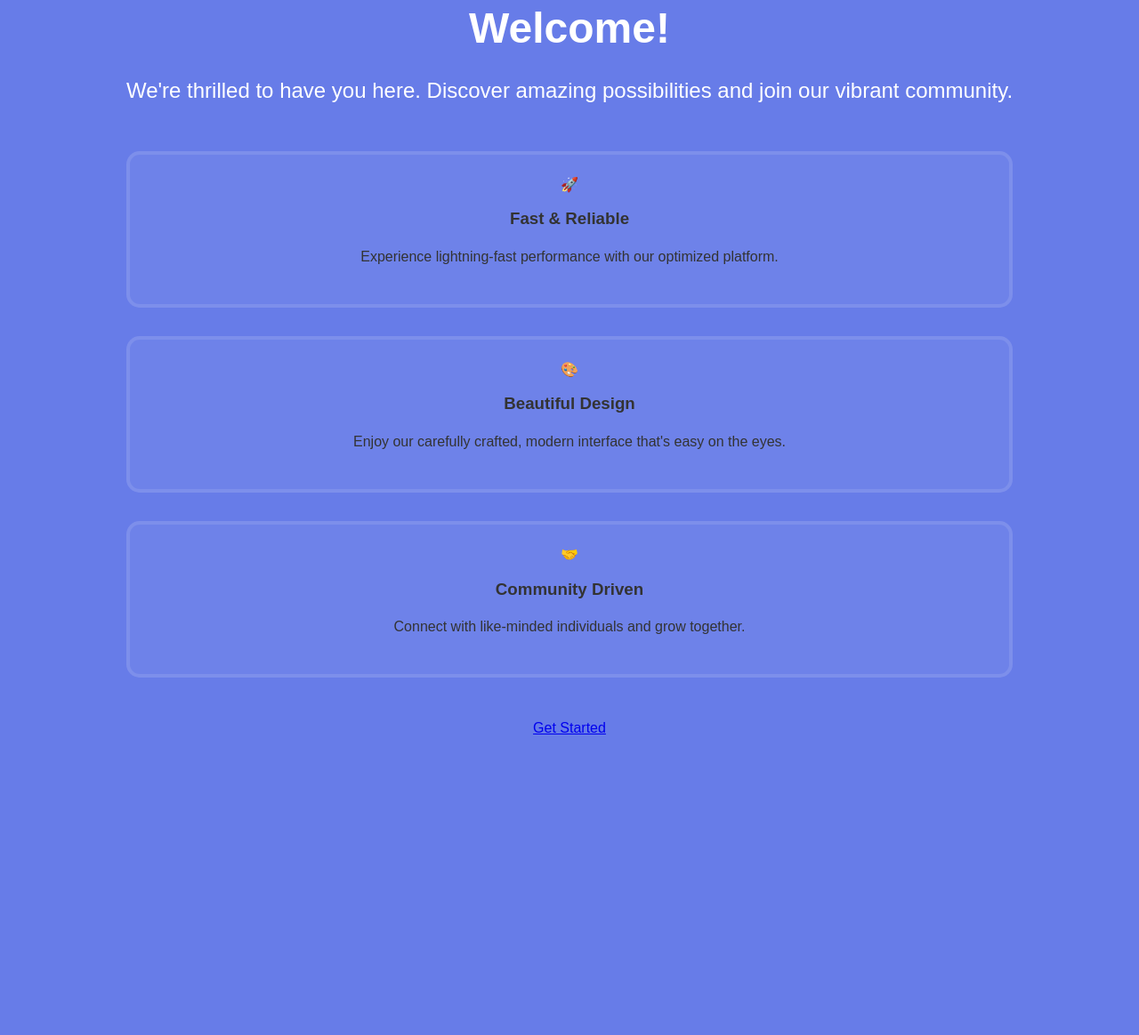
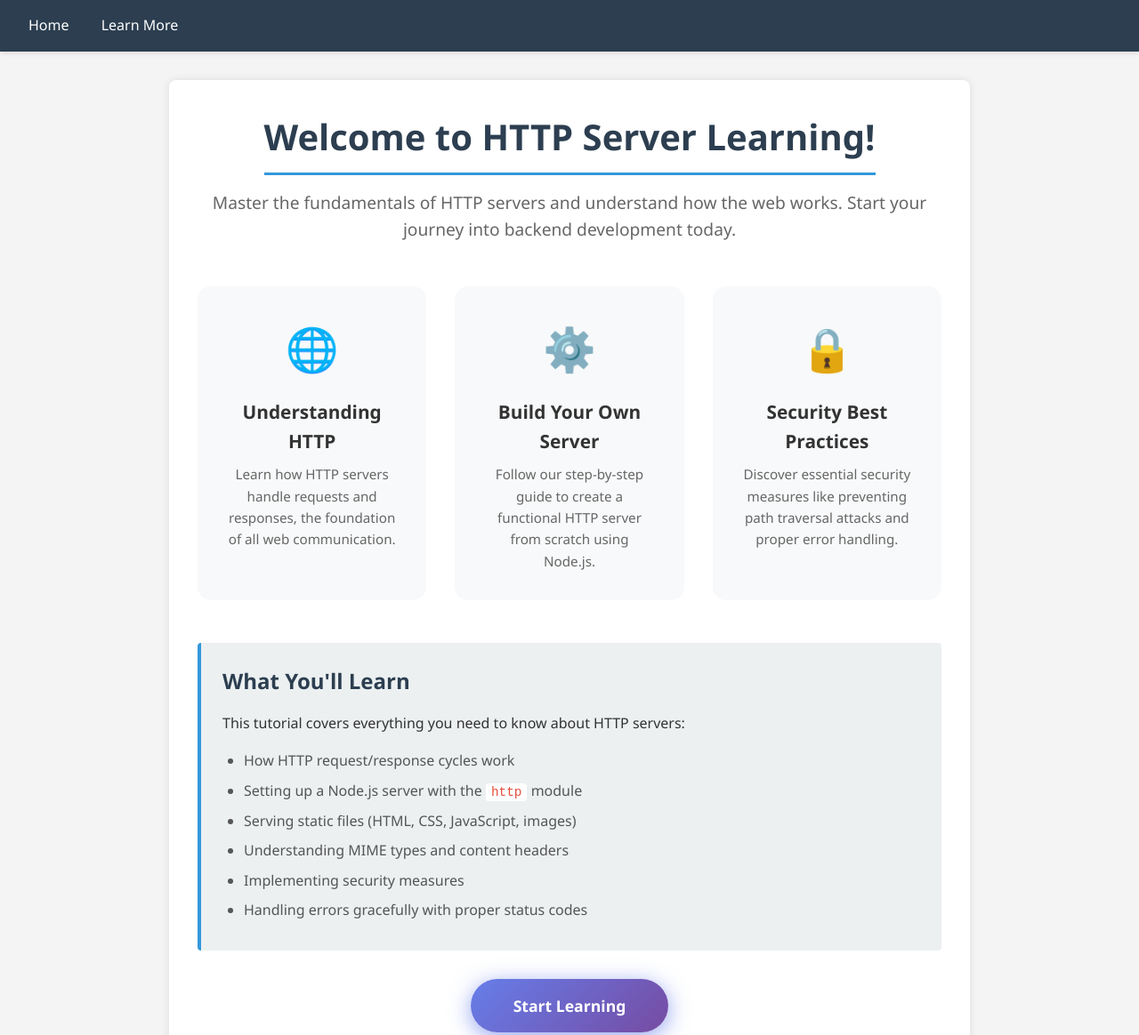
Before and after one commit to Gaiatuven/Simple-web-server, a website: page welcomepage.html in a window 1280 px wide. Shown: the top 1164 px of the page at 89% size. Before the commit the page ends 828 px from the top, so only its background shows below. Drawn offline with Linux system fonts and the light colour scheme.

Commit message:
Updated styles and html files

```diff
--- a/styles.css
+++ b/styles.css
@@ -1,92 +1,88 @@
-body {
-  font-family: Arial, sans-serif;
+* {
   margin: 0;
   padding: 0;
-  background-color: #677ce8;
+  box-sizing: border-box;
+}
+
+body {
+  font-family: "Segoe UI", Tahoma, Geneva, Verdana, sans-serif;
+  line-height: 1.6;
   color: #333;
+  background-color: #f4f4f4;
 }
+
 nav {
-  display: flex;
-  justify-content: center;
-  text-align: center;
-  align-items: center;
-  background-color: #333;
-  overflow: hidden;
-  height: 50px;
+  background-color: #2c3e50;
+  padding: 1rem 2rem;
+  position: sticky;
+  top: 0;
+  box-shadow: 0 2px 5px rgba(0, 0, 0, 0.1);
 }
+
 nav a {
-  float: left;
-  display: block;
   color: white;
-  text-align: center;
-  padding: 14px 20px;
   text-decoration: none;
+  margin-right: 2rem;
+  font-weight: 500;
+  transition: color 0.3s;
 }
+
 nav a:hover {
-  background-color: #ddd;
-  color: black;
+  color: #3498db;
 }
+
 .container {
-  width: 80%;
-  margin: auto;
-  overflow: hidden;
-  padding: 20px;
-  background: linear-gradient(135deg, #667eea 0%, #764ba2 100%);
-  margin-top: 100px;
+  max-width: 900px;
+  margin: 2rem auto;
+  background-color: white;
+  padding: 2rem;
   border-radius: 8px;
   box-shadow: 0 0 10px rgba(0, 0, 0, 0.1);
 }
-h1,
+
+header h1 {
+  color: #2c3e50;
+  margin-bottom: 1.5rem;
+  border-bottom: 3px solid #3498db;
+  padding-bottom: 0.5rem;
+}
+
 h2 {
-  color: #fff;
+  color: #2c3e50;
+  margin-top: 2rem;
+  margin-bottom: 1rem;
 }
 
 p {
-  line-height: 1.6;
-}
-.definition {
-  font-style: italic;
-  border-left: 4px solid #333;
-  padding-left: 10px;
-  margin: 20px 0;
+  margin-bottom: 1rem;
 }
 
-
-.main-container {
-  display: flex;
-  flex-direction: column;
-  align-items: center;
-  justify-content: center;
-  height: 100vh;
-  text-align: center;
+.definition {
+  background-color: #ecf0f1;
+  border-left: 4px solid #3498db;
+  padding: 1rem;
+  margin: 1.5rem 0;
+  border-radius: 4px;
 }
 
-h1 {
-  font-size: 3em;
-  margin-bottom: 20px;
+ol {
+  margin-left: 2rem;
+  margin-bottom: 1.5rem;
 }
 
-.subtitle {
-  color: #fff;
-  font-size: 1.5em;
-  margin-bottom: 30px;
+ol li {
+  margin-bottom: 1rem;
+  padding-left: 0.5rem;
 }
 
-.features {
-  display: grid;
-  gap: 2rem;
-  margin: 3rem 0;
+strong {
+  color: #2c3e50;
 }
 
-.feature {
-  padding: 1.5rem;
-  background: rgba(255, 255, 255, 0.05);
-  border-radius: 15px;
-  border: 4px solid rgba(255, 255, 255, 0.1);
-  transition: transform 0.3s ease, background 0.3s ease;
+code {
+  background-color: #f8f9fa;
+  padding: 2px 6px;
+  border-radius: 3px;
+  font-family: "Courier New", monospace;
+  color: #e74c3c;
 }
-
-.feature:hover {
-  transform: translateY(-5px);
-  background: rgba(255, 255, 255, 0.1);
-}
--- /dev/null
+++ b/welcomepage.css
@@ -0,0 +1,301 @@
+/* Reset and Base Styles */
+* {
+    margin: 0;
+    padding: 0;
+    box-sizing: border-box;
+}
+
+body {
+    font-family: 'Segoe UI', Tahoma, Geneva, Verdana, sans-serif;
+    line-height: 1.6;
+    color: #333;
+    background-color: #f4f4f4;
+}
+
+/* Navigation */
+nav {
+    background-color: #2c3e50;
+    padding: 1rem 2rem;
+    box-shadow: 0 2px 5px rgba(0,0,0,0.1);
+}
+
+nav a {
+    color: white;
+    text-decoration: none;
+    margin-right: 2rem;
+    font-weight: 500;
+    transition: color 0.3s;
+}
+
+nav a:hover {
+    color: #3498db;
+}
+
+/* Main Container */
+.main-container {
+    max-width: 900px;
+    margin: 2rem auto;
+    animation: fadeIn 0.8s ease-in;
+}
+
+/* Welcome Card */
+.welcome-card {
+    background: white;
+    border-radius: 8px;
+    padding: 2rem;
+    box-shadow: 0 0 10px rgba(0, 0, 0, 0.1);
+    text-align: center;
+}
+
+/* Title */
+.welcome-card h1 {
+    font-size: 2.5rem;
+    color: #2c3e50;
+    margin-bottom: 1rem;
+    border-bottom: 3px solid #3498db;
+    padding-bottom: 0.5rem;
+    display: inline-block;
+}
+
+/* Subtitle */
+.subtitle {
+    font-size: 1.2rem;
+    color: #666;
+    margin-bottom: 3rem;
+    line-height: 1.6;
+}
+
+/* Features Container */
+.features {
+    display: grid;
+    grid-template-columns: repeat(auto-fit, minmax(250px, 1fr));
+    gap: 2rem;
+    margin-bottom: 3rem;
+}
+
+/* Individual Feature */
+.feature {
+    background: #f8f9fa;
+    padding: 2rem;
+    border-radius: 15px;
+    transition: transform 0.3s ease, box-shadow 0.3s ease;
+}
+
+.feature:hover {
+    transform: translateY(-10px);
+    box-shadow: 0 10px 30px rgba(0, 0, 0, 0.15);
+}
+
+/* Feature Icon */
+.feature-icon {
+    font-size: 3rem;
+    display: block;
+    margin-bottom: 1rem;
+}
+
+/* Feature Title */
+.feature h3 {
+    font-size: 1.3rem;
+    color: #333;
+    margin-bottom: 0.5rem;
+}
+
+/* Feature Description */
+.feature p {
+    color: #666;
+    line-height: 1.6;
+    font-size: 0.95rem;
+}
+
+/* CTA Button */
+.cta-button {
+    display: inline-block;
+    padding: 1rem 3rem;
+    background: linear-gradient(135deg, #667eea 0%, #764ba2 100%);
+    color: white;
+    text-decoration: none;
+    border-radius: 50px;
+    font-size: 1.1rem;
+    font-weight: 600;
+    transition: transform 0.3s ease, box-shadow 0.3s ease;
+    box-shadow: 0 5px 15px rgba(102, 126, 234, 0.4);
+}
+
+.cta-button:hover {
+    transform: translateY(-3px);
+    box-shadow: 0 8px 25px rgba(102, 126, 234, 0.6);
+}
+
+.cta-button:active {
+    transform: translateY(-1px);
+}
+
+/* Info Box */
+.info-box {
+    background-color: #ecf0f1;
+    border-left: 4px solid #3498db;
+    padding: 1.5rem;
+    margin: 2rem 0;
+    border-radius: 4px;
+    text-align: left;
+}
+
+.info-box h2 {
+    color: #2c3e50;
+    margin-bottom: 1rem;
+    font-size: 1.5rem;
+}
+
+.info-box p {
+    color: #333;
+    margin-bottom: 1rem;
+}
+
+.info-box ul {
+    margin-left: 1.5rem;
+    color: #555;
+}
+
+.info-box li {
+    margin-bottom: 0.5rem;
+    line-height: 1.6;
+}
+
+.info-box code {
+    background-color: #fff;
+    padding: 2px 6px;
+    border-radius: 3px;
+    font-family: 'Courier New', monospace;
+    color: #e74c3c;
+    font-size: 0.9rem;
+}
+
+/* Pulse Animation */
+.pulse {
+    animation: pulse 2s infinite;
+}
+
+@keyframes pulse {
+    0% {
+        box-shadow: 0 5px 15px rgba(102, 126, 234, 0.4);
+    }
+    50% {
+        box-shadow: 0 5px 25px rgba(102, 126, 234, 0.7);
+    }
+    100% {
+        box-shadow: 0 5px 15px rgba(102, 126, 234, 0.4);
+    }
+}
+
+/* Fade In Animation */
+@keyframes fadeIn {
+    from {
+        opacity: 0;
+        transform: translateY(20px);
+    }
+    to {
+        opacity: 1;
+        transform: translateY(0);
+    }
+}
+
+/* Styles for HTTP Learning Page (index.html) */
+.container {
+    max-width: 900px;
+    margin: 2rem auto;
+    background-color: white;
+    padding: 2rem;
+    border-radius: 8px;
+    box-shadow: 0 0 10px rgba(0,0,0,0.1);
+}
+
+.container header h1 {
+    color: #2c3e50;
+    margin-bottom: 1.5rem;
+    border-bottom: 3px solid #3498db;
+    padding-bottom: 0.5rem;
+}
+
+.container h2 {
+    color: #2c3e50;
+    margin-top: 2rem;
+    margin-bottom: 1rem;
+}
+
+.container p {
+    margin-bottom: 1rem;
+}
+
+.definition {
+    background-color: #ecf0f1;
+    border-left: 4px solid #3498db;
+    padding: 1rem;
+    margin: 1.5rem 0;
+    border-radius: 4px;
+}
+
+.container ol {
+    margin-left: 2rem;
+    margin-bottom: 1.5rem;
+}
+
+.container ol li {
+    margin-bottom: 1rem;
+    padding-left: 0.5rem;
+}
+
+.container strong {
+    color: #2c3e50;
+}
+
+.container code {
+    background-color: #f8f9fa;
+    padding: 2px 6px;
+    border-radius: 3px;
+    font-family: 'Courier New', monospace;
+    color: #e74c3c;
+}
+
+/* Responsive Design */
+@media (max-width: 768px) {
+    .welcome-card {
+        padding: 2rem;
+    }
+
+    .welcome-card h1 {
+        font-size: 2rem;
+    }
+
+    .subtitle {
+        font-size: 1rem;
+    }
+
+    .features {
+        grid-template-columns: 1fr;
+        gap: 1.5rem;
+    }
+
+    .cta-button {
+        padding: 0.8rem 2rem;
+        font-size: 1rem;
+    }
+
+    .container {
+        padding: 1.5rem;
+    }
+}
+
+@media (max-width: 480px) {
+    .welcome-card h1 {
+        font-size: 1.5rem;
+    }
+
+    .feature-icon {
+        font-size: 2.5rem;
+    }
+
+    nav a {
+        margin-right: 1rem;
+        font-size: 0.9rem;
+    }
+}
--- a/welcomepage.html
+++ b/welcomepage.html
@@ -3,34 +3,52 @@
 <head>
     <meta charset="UTF-8">
     <meta name="viewport" content="width=device-width, initial-scale=1.0">
-    <link rel="stylesheet" href="./styles.css">
-    <title>Document</title>
+    <link rel="stylesheet" href="./welcomepage.css">
+    <title>Welcome - Learn HTTP Servers</title>
 </head>
 <body>
-     <div class="main-container">
+    <nav>
+        <a href="./welcome.html">Home</a>
+        <a href="./index.html">Learn More</a>
+    </nav>
+
+    <div class="main-container">
         <div class="welcome-card">
-            <h1>Welcome!</h1>
-            <p class="subtitle">We're thrilled to have you here. Discover amazing possibilities and join our vibrant community.</p>
+            <h1>Welcome to HTTP Server Learning!</h1>
+            <p class="subtitle">Master the fundamentals of HTTP servers and understand how the web works. Start your journey into backend development today.</p>
 
             <div class="features">
                 <div class="feature">
-                    <span class="feature-icon">🚀</span>
-                    <h3>Fast & Reliable</h3>
-                    <p>Experience lightning-fast performance with our optimized platform.</p>
+                    <span class="feature-icon">🌐</span>
+                    <h3>Understanding HTTP</h3>
+                    <p>Learn how HTTP servers handle requests and responses, the foundation of all web communication.</p>
                 </div>
                 <div class="feature">
-                    <span class="feature-icon">🎨</span>
-                    <h3>Beautiful Design</h3>
-                    <p>Enjoy our carefully crafted, modern interface that's easy on the eyes.</p>
+                    <span class="feature-icon">⚙️</span>
+                    <h3>Build Your Own Server</h3>
+                    <p>Follow our step-by-step guide to create a functional HTTP server from scratch using Node.js.</p>
                 </div>
                 <div class="feature">
-                    <span class="feature-icon">🤝</span>
-                    <h3>Community Driven</h3>
-                    <p>Connect with like-minded individuals and grow together.</p>
+                    <span class="feature-icon">🔒</span>
+                    <h3>Security Best Practices</h3>
+                    <p>Discover essential security measures like preventing path traversal attacks and proper error handling.</p>
                 </div>
             </div>
 
-            <a href="./index.html" class="cta-button pulse">Get Started</a>
+            <div class="info-box">
+                <h2>What You'll Learn</h2>
+                <p>This tutorial covers everything you need to know about HTTP servers:</p>
+                <ul>
+                    <li>How HTTP request/response cycles work</li>
+                    <li>Setting up a Node.js server with the <code>http</code> module</li>
+                    <li>Serving static files (HTML, CSS, JavaScript, images)</li>
+                    <li>Understanding MIME types and content headers</li>
+                    <li>Implementing security measures</li>
+                    <li>Handling errors gracefully with proper status codes</li>
+                </ul>
+            </div>
+
+            <a href="./index.html" class="cta-button pulse">Start Learning</a>
         </div>
     </div>
 </body>
```
Also changed, not shown: index.html (+6 -6 lines), server.js (+76 -6 lines).
